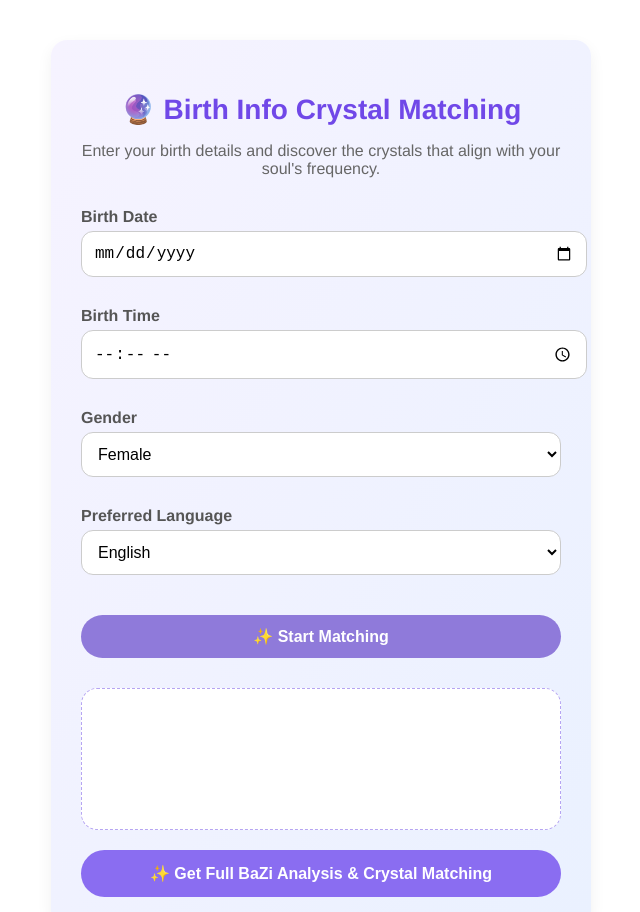
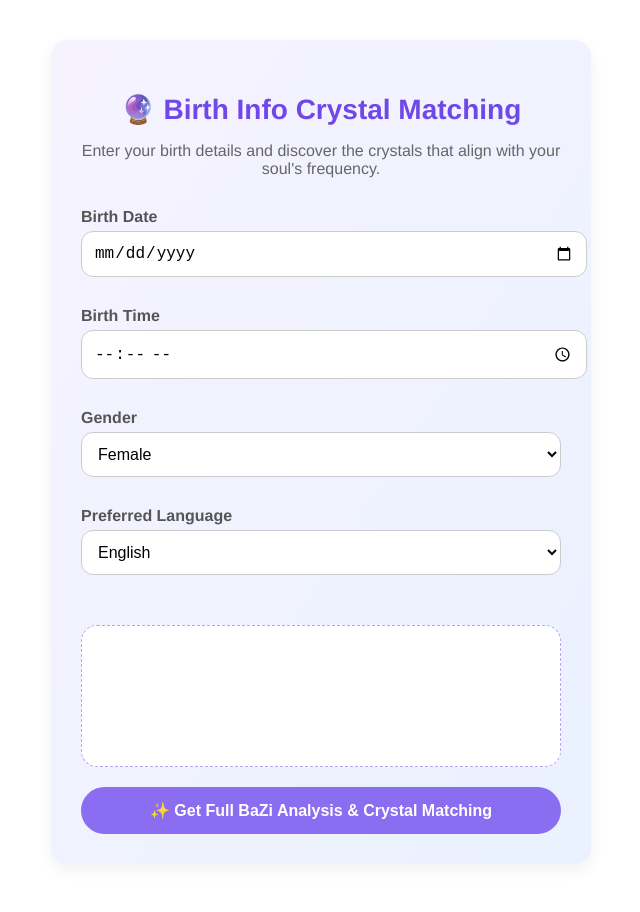
Before and after one commit to soulstonehouse/soulstone-matching, a plain HTML site: page public/index.html in a window 1280 px wide. Shown: the top 912 px of the page, without its empty margins (319-959 px from the left). Drawn offline with Linux system fonts and the light colour scheme.

Commit message:
Update index.html

```diff
--- a/public/index.html
+++ b/public/index.html
@@ -1,4 +1,3 @@
-
 <!DOCTYPE html>
 <html lang="en">
 <head>
@@ -33,23 +32,8 @@
       border: 1px solid #ccc;
       font-size: 15px;
     }
-    button {
-      margin-top: 20px;
-      width: 100%;
-      padding: 12px;
-      font-size: 16px;
-      font-weight: bold;
-      background-color: #8a6df1;
-      color: white;
-      border: none;
-      border-radius: 10px;
-      cursor: pointer;
-    }
-    button:hover {
-      background-color: #6d4bd2;
-    }
   </style>
-<script src="js/bazi.js" defer></script>
+  <script src="js/bazi.js" defer></script>
 </head>
 <body>
   <div class="soul-container">
@@ -75,8 +59,7 @@
       <option value="Chinese">Chinese</option>
     </select>
 
-    <button id="matchBtn">✨ Start Matching</button>
-
+    <!-- 不要在这里写任何按钮 -->
     <div id="result" style="margin-top: 30px;"></div>
   </div>
 </body>
```
